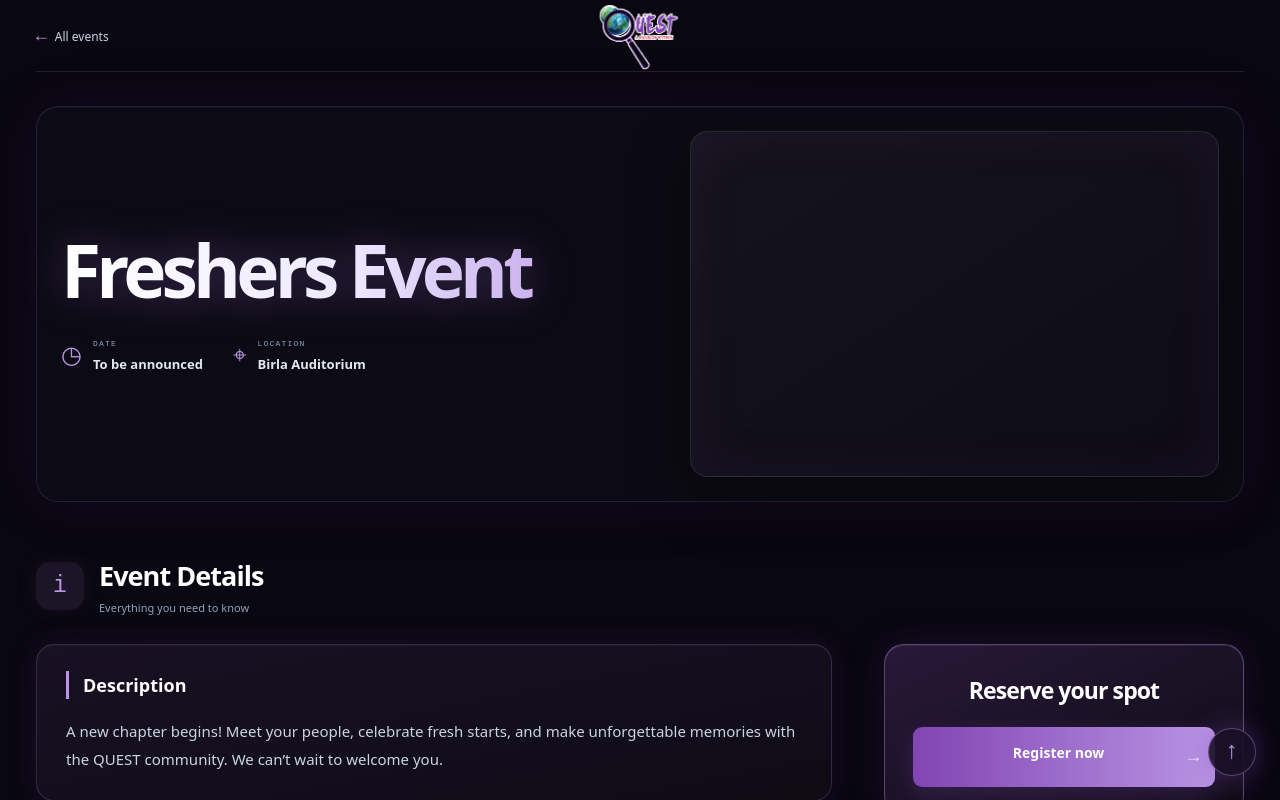
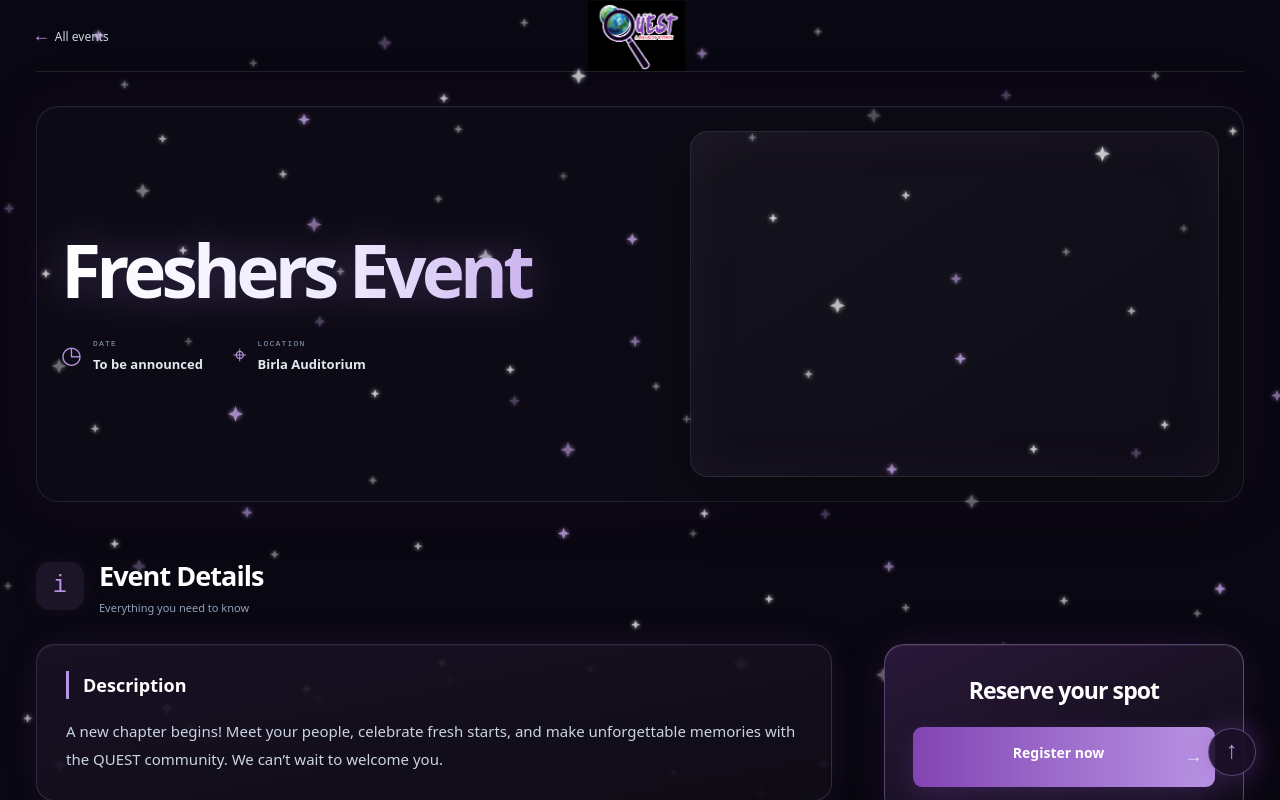
Before and after one commit to dudyalagurusreekar/sitquest, a React (Vite) app in the folder frontend/: page / in a window 1280 px wide. Both pictures are taken after a click on the button 1093 px from the left and 484 px from the top of the page. Shown: the top 800 px of the page. Built offline with nearby package versions, Linux system fonts and the light colour scheme.

Commit message:
Use star shapes across QUEST event screens

```diff
--- a/frontend/src/pages/Registrations/Registrations.jsx
+++ b/frontend/src/pages/Registrations/Registrations.jsx
@@ -41,13 +41,15 @@ function StarField() {
   const stars = Array.from({ length: 120 }, (_, index) => ({
     x: (index * 137.51 + 11) % 1000,
     y: (index * 83.17 + (index % 7) * 19) % 700,
-    radius: index % 13 === 0 ? 2.1 : index % 4 === 0 ? 1.45 : 0.95,
+    radius: index % 5 === 0 ? 5.5 : index % 3 === 0 ? 4.2 : 3.2,
     delay: `${(index % 9) * -0.55}s`,
   }))
 
+  const starPath = ({ x, y, radius }) => `M ${x} ${y - radius} L ${x + radius * 0.28} ${y - radius * 0.28} L ${x + radius} ${y} L ${x + radius * 0.28} ${y + radius * 0.28} L ${x} ${y + radius} L ${x - radius * 0.28} ${y + radius * 0.28} L ${x - radius} ${y} L ${x - radius * 0.28} ${y - radius * 0.28} Z`
+
   return <svg className="pointer-events-none absolute inset-0 z-0 h-full w-full" viewBox="0 0 1000 700" preserveAspectRatio="xMidYMid slice" aria-hidden="true">
-    <defs><filter id="quest-star-glow" x="-300%" y="-300%" width="700%" height="700%"><feGaussianBlur stdDeviation="2.8" result="blur"/><feMerge><feMergeNode in="blur"/><feMergeNode in="SourceGraphic"/></feMerge></filter></defs>
-    {stars.map((star, index) => <circle key={index} cx={star.x} cy={star.y} r={star.radius} fill={index % 3 === 0 ? '#d8b4fe' : '#ffffff'} opacity={index % 13 === 0 ? '.95' : '.68'} filter="url(#quest-star-glow)" className="animate-sparkle" style={{ animationDelay: star.delay }}/>) }
+    <defs><filter id="quest-star-glow" x="-300%" y="-300%" width="700%" height="700%"><feGaussianBlur stdDeviation="1.8" result="blur"/><feMerge><feMergeNode in="blur"/><feMergeNode in="SourceGraphic"/></feMerge></filter></defs>
+    {stars.map((star, index) => <path key={index} d={starPath(star)} fill={index % 3 === 0 ? '#d8b4fe' : '#ffffff'} opacity={index % 5 === 0 ? '.98' : '.8'} filter="url(#quest-star-glow)" className="animate-sparkle" style={{ animationDelay: star.delay }}/>) }
   </svg>
 }
 
@@ -182,14 +184,15 @@ function EventRegistration({ event, onBack, onRegistrationSubmit }) {
   const description = 'A new chapter begins! Meet your people, celebrate fresh starts, and make unforgettable memories with the QUEST community. We can’t wait to welcome you.'
   const detailsWidth = 'w-[min(1450px,calc(100%_-_72px))] max-[900px]:w-[calc(100%_-_48px)] max-[680px]:w-[calc(100%_-_36px)]'
 
-  return <main className="min-h-screen bg-[radial-gradient(circle_at_18%_14%,#a879e610_0_1px,transparent_1.5px),radial-gradient(circle_at_72%_22%,#ffffff12_0_1px,transparent_1.5px),radial-gradient(circle_at_48%_62%,#a879e612_0_1px,transparent_1.5px),radial-gradient(ellipse_at_70%_0%,#51287255_0,transparent_42%),radial-gradient(ellipse_at_8%_70%,#32195430_0,transparent_35%),#090711] bg-[length:170px_170px,230px_230px,290px_290px,auto,auto,auto] font-sans text-white">
-    <header className={`${detailsWidth} mx-auto flex h-[72px] max-w-[1450px] items-center justify-between border-b border-white/10 max-[680px]:h-[62px]`}>
+  return <main className="relative isolate min-h-screen bg-[radial-gradient(ellipse_at_70%_0%,#51287255_0,transparent_42%),radial-gradient(ellipse_at_8%_70%,#32195430_0,transparent_35%),#090711] font-sans text-white">
+    <StarField/>
+    <header className={`${detailsWidth} relative z-10 mx-auto flex h-[72px] max-w-[1450px] items-center justify-between border-b border-white/10 max-[680px]:h-[62px]`}>
       <button className="text-left text-xs text-slate-300 transition-colors hover:text-white focus-visible:outline-2 focus-visible:outline-quest-lavender" onClick={onBack}><span className="mr-2 font-mono text-lg text-quest-lavender">←</span>All events</button>
       <img className="h-[70px] w-[118px] object-contain [mix-blend-mode:lighten] max-[680px]:h-[58px] max-[680px]:w-[88px]" src="/quest-logo.jpeg" alt="QUEST — A Search Within"/>
       <span className="w-20 max-[680px]:w-10" aria-hidden="true"/>
     </header>
 
-    <section className={`${detailsWidth} mx-auto mt-[34px] grid min-h-[330px] grid-cols-[1fr_.92fr] items-center gap-[54px] rounded-[22px] border border-quest-lavender/15 bg-white/[.015] p-6 shadow-[0_0_60px_#58297922,inset_0_1px_0_#ffffff0a] max-[900px]:gap-[30px] max-[680px]:mt-[22px] max-[680px]:flex max-[680px]:flex-col max-[680px]:items-stretch max-[680px]:gap-5 max-[680px]:p-3`}>
+    <section className={`${detailsWidth} relative z-10 mx-auto mt-[34px] grid min-h-[330px] grid-cols-[1fr_.92fr] items-center gap-[54px] rounded-[22px] border border-quest-lavender/15 bg-white/[.015] p-6 shadow-[0_0_60px_#58297922,inset_0_1px_0_#ffffff0a] max-[900px]:gap-[30px] max-[680px]:mt-[22px] max-[680px]:flex max-[680px]:flex-col max-[680px]:items-stretch max-[680px]:gap-5 max-[680px]:p-3`}>
       <div className="order-1 max-[680px]:order-2">
         <h1 className="mb-[31px] mt-0 max-w-[750px] bg-gradient-to-r from-white via-violet-100 to-quest-lavender bg-clip-text text-[clamp(44px,5.7vw,78px)] font-extrabold leading-[1.02] tracking-[-.065em] text-transparent drop-shadow-[0_0_22px_#a879e655] max-[680px]:mb-[19px] max-[680px]:text-[clamp(34px,9.5vw,52px)]">{event.title}</h1>
         <div className="flex flex-wrap items-center gap-[30px] max-[680px]:gap-x-[22px] max-[680px]:gap-y-[15px]">
@@ -202,7 +205,7 @@ function EventRegistration({ event, onBack, onRegistrationSubmit }) {
       </div>
     </section>
 
-    <section className={`${detailsWidth} mx-auto mb-[70px] mt-[54px] grid grid-cols-[minmax(0,1fr)_360px] grid-rows-[auto_1fr] gap-x-[52px] gap-y-0 max-[900px]:grid-cols-[minmax(0,1fr)_310px] max-[900px]:gap-x-7 max-[680px]:mb-[45px] max-[680px]:mt-[34px] max-[680px]:flex max-[680px]:flex-col max-[680px]:gap-6`}>
+    <section className={`${detailsWidth} relative z-10 mx-auto mb-[70px] mt-[54px] grid grid-cols-[minmax(0,1fr)_360px] grid-rows-[auto_1fr] gap-x-[52px] gap-y-0 max-[900px]:grid-cols-[minmax(0,1fr)_310px] max-[900px]:gap-x-7 max-[680px]:mb-[45px] max-[680px]:mt-[34px] max-[680px]:flex max-[680px]:flex-col max-[680px]:gap-6`}>
       <div className="contents">
         <div className="col-start-1 row-start-1 mb-[27px] flex items-center gap-[15px] max-[680px]:mb-[17px] max-[680px]:gap-3">
           <span className="grid h-12 w-12 place-items-center rounded-[14px] bg-quest-lavender/10 font-mono text-[23px] text-quest-lavender shadow-[0_0_25px_#b78fdf12] max-[680px]:h-[41px] max-[680px]:w-[41px]">i</span><span><h2 className="mb-1 mt-0 text-[27px] font-bold tracking-[-.035em] max-[680px]:text-[22px]">Event Details</h2><p className="m-0 text-[11px] text-slate-400">Everything you need to know</p></span>
@@ -229,7 +232,7 @@ function EventRegistration({ event, onBack, onRegistrationSubmit }) {
       </aside>
     </section>
 
-    <footer className={`${detailsWidth} mx-auto flex h-[65px] items-center justify-between border-t border-quest-lavender/15 font-mono text-[9px] tracking-[.12em] text-violet-200/65 max-[680px]:h-[58px] max-[680px]:text-[7px]`}><span>QUEST · EVENT REGISTRATION</span><button className="fixed bottom-6 right-6 z-40 grid h-12 w-12 place-items-center rounded-full border border-quest-lavender/40 bg-[#1a1028]/90 text-2xl text-quest-lavender shadow-[0_0_28px_#8244b366] transition hover:-translate-y-1 hover:bg-quest-purple" onClick={() => window.scrollTo({ top: 0, behavior: 'smooth' })} aria-label="Back to top">↑</button></footer>
+    <footer className={`${detailsWidth} relative z-10 mx-auto flex h-[65px] items-center justify-between border-t border-quest-lavender/15 font-mono text-[9px] tracking-[.12em] text-violet-200/65 max-[680px]:h-[58px] max-[680px]:text-[7px]`}><span>QUEST · EVENT REGISTRATION</span><button className="fixed bottom-6 right-6 z-40 grid h-12 w-12 place-items-center rounded-full border border-quest-lavender/40 bg-[#1a1028]/90 text-2xl text-quest-lavender shadow-[0_0_28px_#8244b366] transition hover:-translate-y-1 hover:bg-quest-purple" onClick={() => window.scrollTo({ top: 0, behavior: 'smooth' })} aria-label="Back to top">↑</button></footer>
 
     {formOpen && <div className="fixed inset-0 z-50 flex items-center justify-center overflow-auto bg-[#05050b]/90 p-6 backdrop-blur-[9px] animate-overlay-in max-[680px]:p-3 motion-reduce:animate-none" role="presentation" onMouseDown={(e) => { if (e.target === e.currentTarget) setFormOpen(false) }}>
       <section className="max-h-[min(92vh,980px)] w-full max-w-[590px] overflow-y-auto rounded-[20px] border border-quest-lavender/50 bg-[radial-gradient(ellipse_at_100%_0%,#8244b32a,transparent_42%),linear-gradient(145deg,#21162e,#100d18)] p-[30px] shadow-[0_30px_100px_#000b,0_0_48px_#8244b333,inset_0_1px_0_#ffffff12] animate-modal-in max-[680px]:max-h-[calc(100svh_-_24px)] max-[680px]:rounded-[17px] max-[680px]:px-[18px] max-[680px]:py-[22px] motion-reduce:animate-none" role="dialog" aria-modal="true" aria-labelledby="registration-title">
```
Also changed, not shown: frontend/src/tailwind.generated.css.
